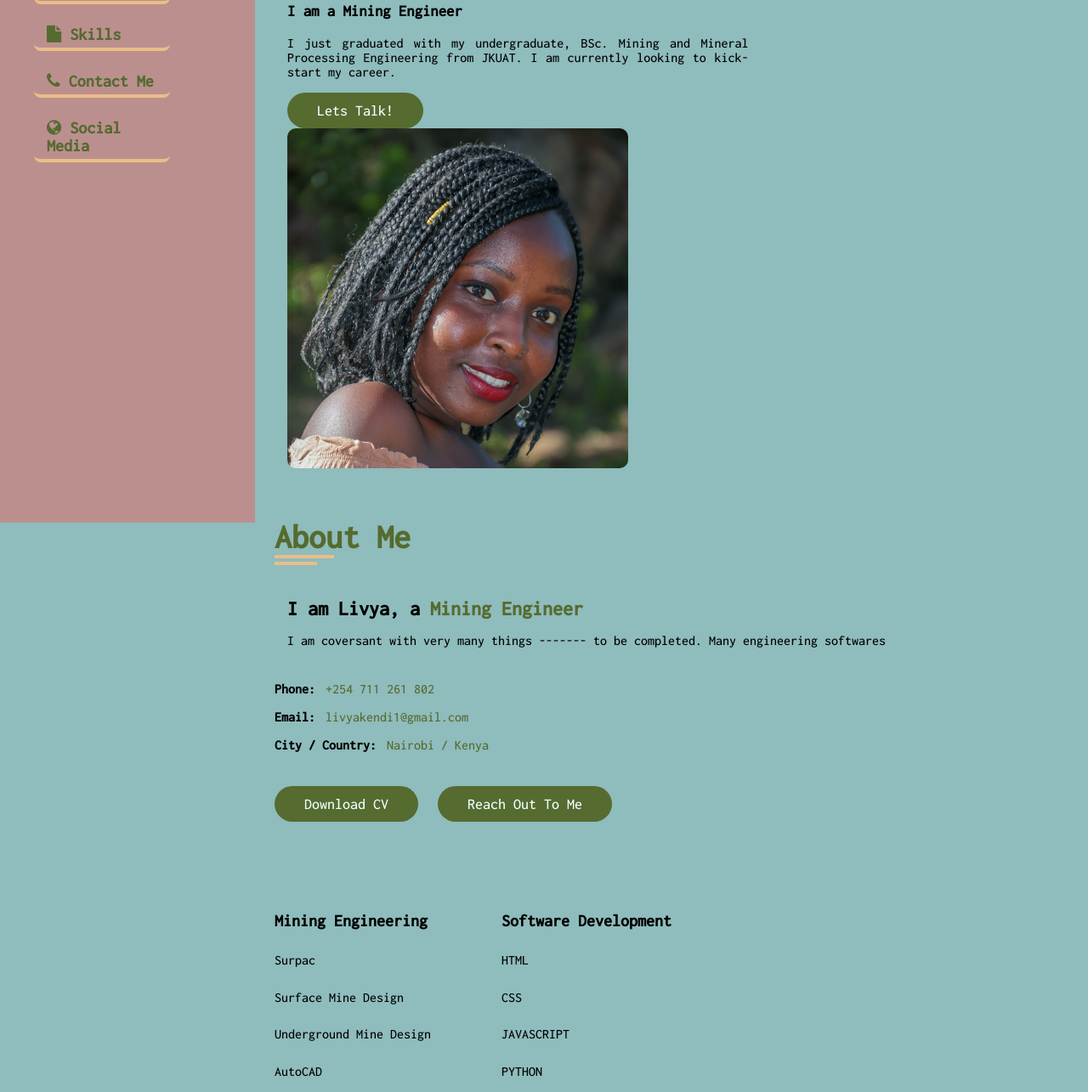
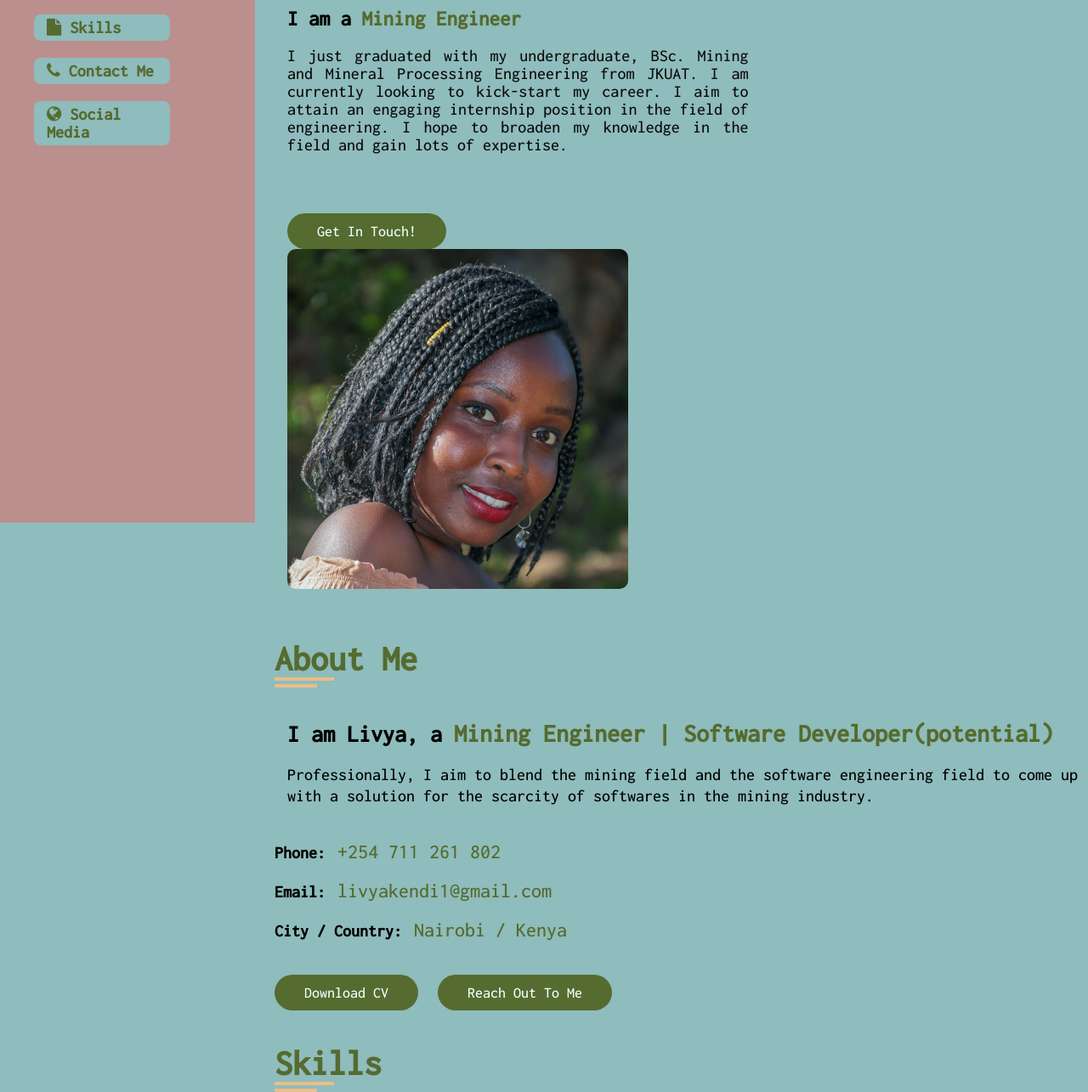
Before and after one commit to livya-kendi/MY-PORTFOLIO, a plain HTML site: page index.html in a window 1280 px wide. Shown: the part 185-1470 px from the top of the page at 85% size. Drawn offline with Linux system fonts and the light colour scheme.

Commit message:
commit on 'main'

```diff
--- a/index.html
+++ b/index.html
@@ -28,10 +28,11 @@
         <div class="container">
           <div class="row">
             <div class="home-info">
-              <h3 class="welcome">Hello there! My name is <span class="name"> Livya Kendi Kiruja</span></h3>
+              <h2 style="font-size:32px;">Hello There, Welcome!</h2>
+              <h3 class="welcome"> My name is <span class="name"> Livya Kendi Kiruja</span></h3>
               <h3 class="profession1"> I am a <span class="type"> Mining Engineer</span></h3>
-              <p> I just graduated with my undergraduate, BSc. Mining and Mineral Processing Engineering from JKUAT. I am currently looking to kick-start my career.</p>
-              <a href="#contact-sect" class="findme"> Lets Talk!</a>
+              <p> I just graduated with my undergraduate, BSc. Mining and Mineral Processing Engineering from JKUAT. I am currently looking to kick-start my career. I aim to attain an engaging internship position in the field of engineering. I hope to broaden my knowledge in the field and gain lots of expertise.</p>
+              <a href="#contact-sect" class="findme"> Get In Touch!</a>
             </div>
             <div class="home-img">
               <img src="images/IMG_6927.jpg" alt="Livya">
@@ -51,8 +52,8 @@
                 <div class="row">
                   <div class="about-info">
                     <div class="about-text">
-                      <h3> I am Livya, a <span> Mining Engineer</span></h3>
-                      <p> I am coversant with very many things ------- to be completed. Many engineering softwares</p>
+                      <h3> I am Livya, a <span> Mining Engineer | Software Developer(potential)</span></h3>
+                      <p> Professionally, I aim to blend the mining field and the software engineering field to come up with a solution for the scarcity of softwares in the mining industry.</p>
                     </div>
                   </div>
                   <div class="row">
@@ -73,6 +74,9 @@
                     </div>
                     <div id="skills">
                       <div class="row">
+                        <div class="title">
+                          <h2>Skills</h2>
+                        </div>
                         <section class="skill-item-mining">
                           <h4> Mining Engineering</h4>
                           <h5>Surpac</h5>
--- a/style.css
+++ b/style.css
@@ -29,7 +29,7 @@ a{
     display: block;
     padding: 0px 30px;
     opacity: 1;
-    margin-top: 70px;
+    margin-top: 40px;
 }
 
 .sidebar .nav li {
@@ -43,9 +43,13 @@ a{
     font-size: 20px;
     display: block;
     padding: 5px 15px;
-    border-bottom: 4px solid rgb(234, 190, 136);
     max-width: 50%;
     border-radius: 8px;
+    background-color:#8FBCBC;
+}
+
+.sidebar .nav li a:hover{
+    background-color: rgb(234, 190, 136);
 }
 
 .sidebar .nav li a.icon{
@@ -64,6 +68,7 @@ a{
     text-align:justify;
     margin-right: 20px;
 }
+
 #home .home-info .home-img{
     flex: 0 0 40%;
     max-width: 40%;
@@ -88,7 +93,7 @@ a{
     margin: 30px 0;
 }
 
-#home-info h3.welcome span{
+.home-info h3.welcome span{
    font-family: Courier, monospace;
    font-size: 30px;
    font-weight: 700px;
@@ -96,14 +101,14 @@ a{
 
 }
 
-#home-info h3.profession1 {
-    font-size: 30px;
+.home-info h3.profession1 {
+    font-size: 25px;
     margin: 15px 0;
 }
-#home-info .type{
+.home-info .type{
    color: darkolivegreen;
 }
-#home-info p {
+.home-info p {
     margin-bottom: 70px;
     font-size: 20px;
     color: rgb(13, 12, 12);
@@ -136,7 +141,7 @@ a{
     margin-bottom: 50px;
 }
 .title h2{
-    font-size: 40px;
+    font-size: 42px;
     color: darkolivegreen;
     font-weight: 700;
     position: relative;
@@ -167,29 +172,33 @@ a{
 /* ABout */
 #about{
     margin-top: 60px;
+
 }
 #about .about-info{
     flex: 0 0 100%;
     max-width: 100%;
     padding-left: 15px;
+
 }
 
 #about .about-info .about-text{
     flex: 0 0 100%;
     max-width: 100%;
     padding-left: 15px;
+
 }
 #about .about-info .about-text h3{
-    font-size: 24px;
+    font-size: 28px;
     margin-bottom: 15px;
     font-weight: 700;
     color: black;
 }
 #about .about-info .about-text h3 span{
     color: darkolivegreen;
+    font-size: 30px;
 }
-.about .about-info .about-text p {
-    font-size: 16px;
+#about .about-info .about-text p {
+    font-size: 20px;
     line-height: 25px;
     color: black;
 }
@@ -201,12 +210,12 @@ a{
 }
 #about .row .personal-info p{
     font-weight: 600;
-    font-size: 16px;
+    font-size: 20px;
     color: black;
 }
 #about .row .personal-info p span{
     font-weight: 400;
-    font-size: 16px;
+    font-size: 24px;
     color: darkolivegreen;
     margin-left: 4px;
 }
@@ -228,44 +237,49 @@ a{
 .skill-item-mining{
     flex: 0 0 50%;
     max-width: 50%;
-    margin-top: 40px;
+    margin-top: 0px;
     padding-left: 15px;
     float: left;
 
 }
 .skill-item-mining h4{
-    font-size: 20px;
+    font-size: 25px;
     font-weight: 700;
-    margin-bottom: 20px;
+    font-size: 25px;
+    color: darkolivegreen;
 }
 .skill-item-mining h5{
-    font-size: 16px;
+    font-size: 20px;
     font-weight: 500;
     margin-bottom: 10px;
+    font-size: 20px;
 
 }
 .skill-item-sd{
     flex: 0 0 50%;
     max-width: 50%;
-    margin-top: 40px;
+    margin-top: 0px;
     padding-left: 15px;
     display: block;
     float: right;
 }
 .skill-item-sd h4{
-    font-size: 20px;
+    font-size: 25px;
     font-weight: 700;
-    margin-bottom: 20px;
+    font-size: 25px;
+    color: darkolivegreen;
 }
 .skill-item-sd h5{
-    font-size: 16px;
+    font-size: 20px;
     font-weight: 500;
     margin-bottom: 10px;
+    font-size: 20px;
+
 }
 
 /* CONTACT*/
 #contact-sect{
-    margin-top: 30%;
+    margin-top: 32%;
     max-width: 100%;
 }
 .contact-title {
```
